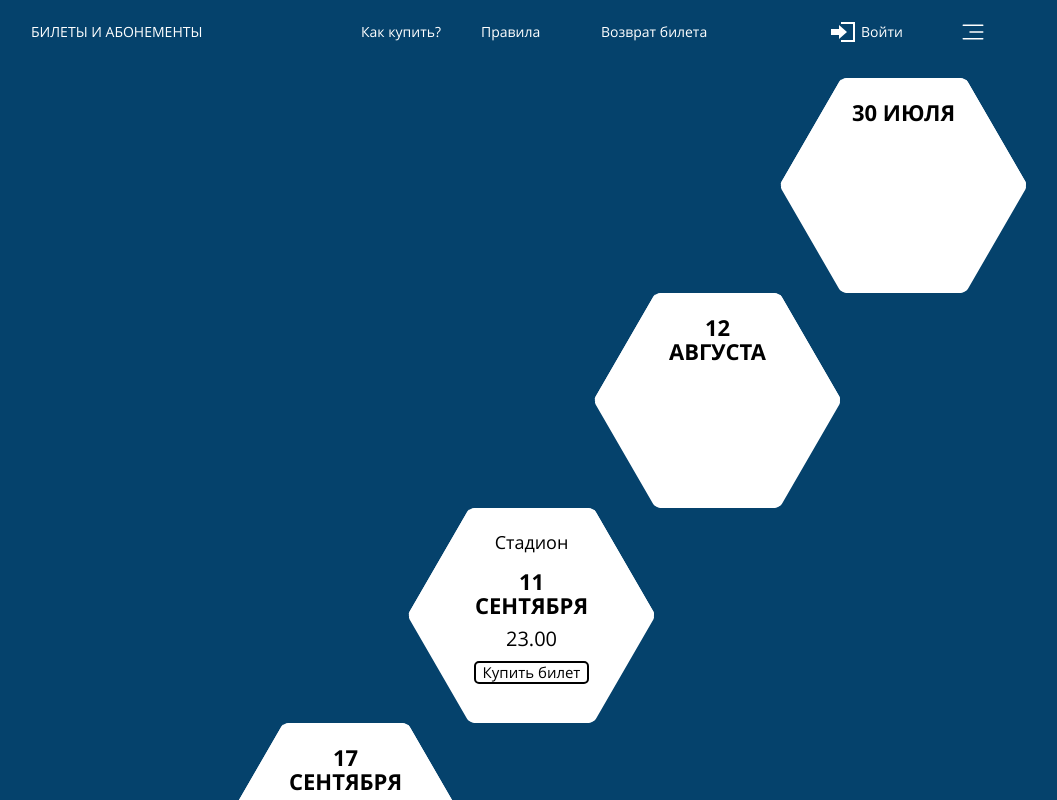
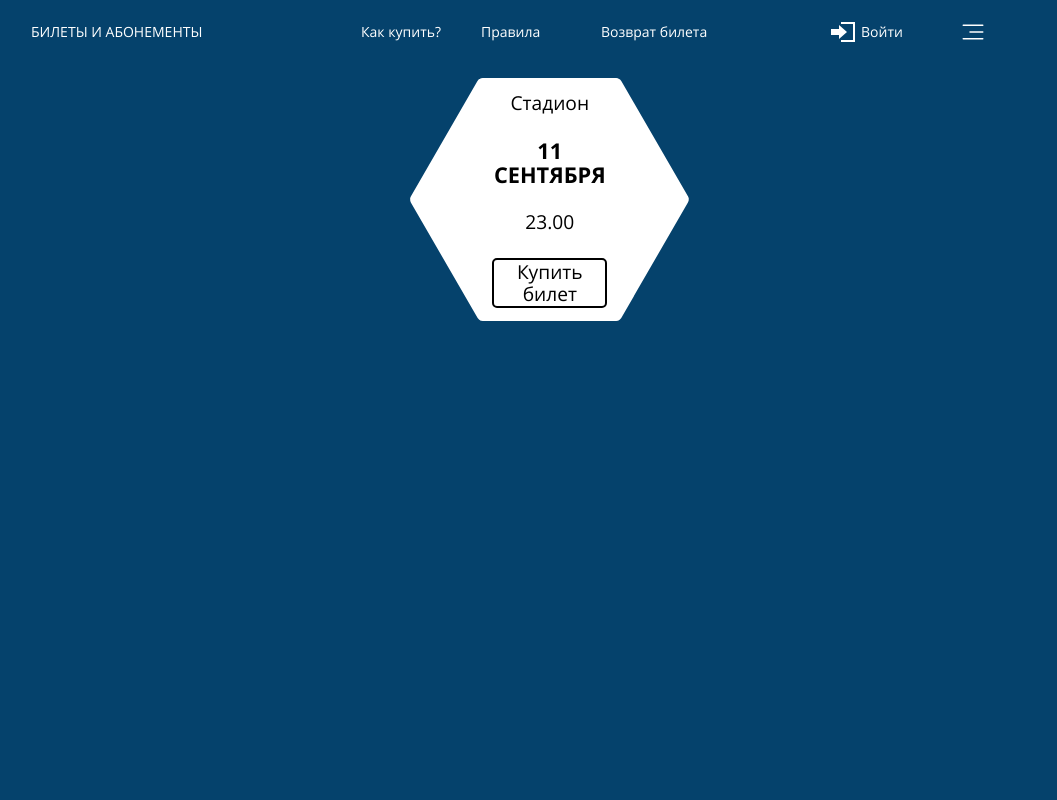
Before and after one commit to mikhailkaryamin/test-infomatika, a React app: page / in a window 1280 px wide. Shown: the top 800 px of the page, without its empty margins (129-1186 px from the left). Built offline with nearby package versions, Linux system fonts and the light colour scheme.

Commit message:
fix(hexogon): change div => after and before

```diff
--- a/src/components/hexagon.jsx
+++ b/src/components/hexagon.jsx
@@ -1,39 +1,46 @@
 import React from 'react';
+import { shape, string } from 'prop-types';
 import ButtonBuy from './button-buy';
 
-function Hexagon({match}) {
+function Hexagon({ match }) {
   const isMain = match.date === '11 сентября';
 
   return (
     <div className="hexagon-wrapper">
-      <div className="hexagon">
+      <div className="hexagon hexagon--main">
         <div className="hexagon__info">
 
           {isMain && (
-            <span className="hexagon__info-place">
+            <span className="hexagon__info-place hexagon__info-place--main">
               {match.place}
             </span>
           )}
 
-          <span className="hexagon__info-date">
+          <span className="hexagon__info-date hexagon__info-date--main">
             {match.date}
           </span>
 
           {isMain && (
             <React.Fragment>
-              <span className="hexagon__info-time">
+              <span className="hexagon__info-time hexagon__info-time--main">
                 {match.time}
               </span>
               <ButtonBuy />
             </React.Fragment>
           )}
         </div>
-        <div className="hexagon__face1" />
-        <div className="hexagon__face2" />
       </div>
     </div>
 
   );
 }
 
+Hexagon.propTypes = {
+  match: shape({
+    date: string,
+    place: string,
+    time: string,
+  }).isRequired,
+};
+
 export default Hexagon;
--- a/src/components/main.jsx
+++ b/src/components/main.jsx
@@ -1,4 +1,4 @@
-import React from 'react';
+import React, { useState } from 'react';
 
 import Hexagon from './hexagon';
 
@@ -38,8 +38,10 @@ const MATCHES_LIST = [
 const PREFIXES = ['--first', '--second', '--third', '--fourth', '--fifth'];
 
 function getMarkupEventsList() {
+  const [matchesList, setMatchesList] = useState(MATCHES_LIST);
+
   return (
-    MATCHES_LIST.map((match, i) => (
+    matchesList.map((match, i) => (
       <li key={`${match.place}${match.date}`} className={`main__event main__event${PREFIXES[i]}`}>
         <Hexagon match={match} />
       </li>
@@ -48,13 +50,18 @@ function getMarkupEventsList() {
 }
 
 function Main() {
+  const [matchesList, setMatchesList] = useState(MATCHES_LIST);
   return (
     <main className="main">
       <ul className="main__events">
-        {getMarkupEventsList()}
+        <li className="main__event main__event--third">
+          <Hexagon match={matchesList[2]} />
+        </li>
       </ul>
     </main>
   );
 }
 
 export default Main;
+
+{/* 250-216*/}
--- a/src/styles/button-buy.scss
+++ b/src/styles/button-buy.scss
@@ -1,4 +1,5 @@
 .button-buy {
+  font-size: max(1.5vw, 13px);
   border: 2px solid;
   border-radius: 5px;
   background: none;
--- a/src/styles/hexagon.scss
+++ b/src/styles/hexagon.scss
@@ -1,90 +1,77 @@
 .hexagon-wrapper {
-  width: 245px;
+  position: relative;
+  display: flex;
+  justify-content: center;
+  flex: 1 100%;
 }
 
 .hexagon {
   position: relative;
-  z-index: 1;
-  width: 125px;
-  margin-right: 60px;
-  margin-left: 60px;
+  display: flex;
   font-family: "Open Sans";
   color: #000000;
-  font-size: 15px;
   text-align: center;
-  border-radius: 5px;
   background-color: #ffffff;
   background-position: center center;
-}
 
-.hexagon__face1,
-.hexagon__face2 {
-  position: absolute;
-  top: 0;
-  left: 0;
-  z-index: -1;
-  width: 100%;
-  height: 100%;
-  border-radius: 5px;
-  background: inherit;
-  overflow: hidden;
-  backface-visibility: hidden;
-}
+  &--main {
+    width: max(11vw, 95px);
+    height: max(19vw, 163px);
+    padding: max(1vw, 10px);
+    border-radius: .3vw;
+  }
 
-.hexagon__face1:before,
-.hexagon__face2:before {
-  content: "";
-  position: absolute;
-  width: 220px;
-  height: 220px;
-  background: inherit;
-}
+  &::before,
+  &::after {
+    content: "";
+    position: absolute;
+    top: calc(50% - 9.5vw);
+    left: calc(50% - 5.5vw);
+    z-index: -1;
+    width: max(11vw, 95px);
+    height: max(19vw, 163px);
+    border-radius: .3vw;
+    background-color: #fff;
+  }
 
-.hexagon__face1 {
-  transform: rotate(60deg);
-}
+  &::after {
+    transform: rotate(-60deg);
+  }
 
-.hexagon__face1:before {
-  left: 0;
-  transform: rotate(-60deg) translate(-110px, 0);
-  transform-origin: left top;
-}
-
-.hexagon__face2 {
-  transform: rotate(-60deg);
-}
-
-.hexagon__face2:before {
-  right: 0;
-  transform: rotate(60deg) translate(110px, 0);
-  transform-origin: right top;
+  &::before {
+    transform: rotate(60deg);
+  }
 }
 
 .hexagon__info {
   display: flex;
   flex-direction: column;
-  width: 125px;
-  min-height: 215px;
-  padding-top: 22px;
-  padding-right: 5px;
-  padding-bottom: 22px;
-  padding-left: 5px;
+  justify-content: space-between;
 }
 
 .hexagon__info-place {
-  margin-bottom: 15px;
-  font-size: 18px;
+
+  &--main {
+    margin-bottom: .5vw;
+    font-size: max(1.5vw, 13px);
+  }
 }
 
 
 .hexagon__info-date {
-  margin-bottom: 10px;
-  font-size: 22px;
   font-weight: 700;
   text-transform: uppercase;
+
+  &--main {
+    margin-bottom: .5vw;
+    font-size: max(1.7vw, 15px);
+  }
 }
 
 .hexagon__info-time {
-  margin-bottom: 10px;
-  font-size: 20px;
+
+  &--main {
+    margin-bottom: .5vw;
+    font-size: max(1.5vw, 13px);
+  }
 }
--- a/src/styles/main.scss
+++ b/src/styles/main.scss
@@ -1,26 +1,30 @@
 .main__events {
+  max-width: 1500px;
   list-style: none;
 }
 
 .main__event {
+  position: relative;
+  display: flex;
+  width: max(22vw, 190px);
 
   &--first {
-    margin-left: calc(80% - 122px);
+    left: calc(80% - 122px);
   }
 
   &--second {
-    margin-left: calc(65% - 122px);
+    left: calc(65% - 122px);
   }
 
   &--third {
-    margin-left: calc(50% - 122px);
+    left: calc(50% - 122px);
   }
 
   &--fourth {
-    margin-left: calc(35% - 122px);
+    left: calc(35% - 122px);
   }
 
   &--fifth {
-    margin-left: calc(20% - 122px);
+    left: calc(20% - 122px);
   }
 }
```
